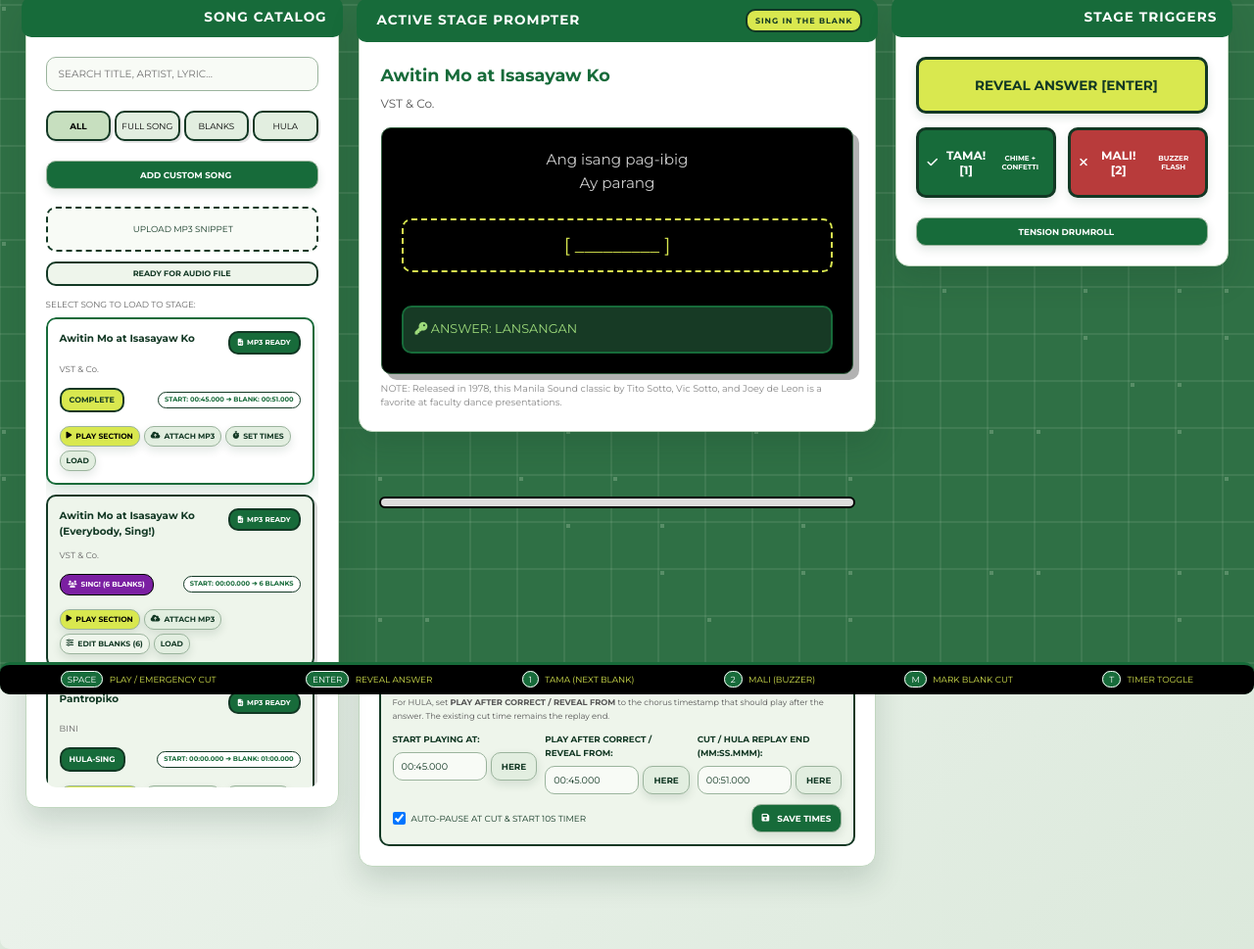
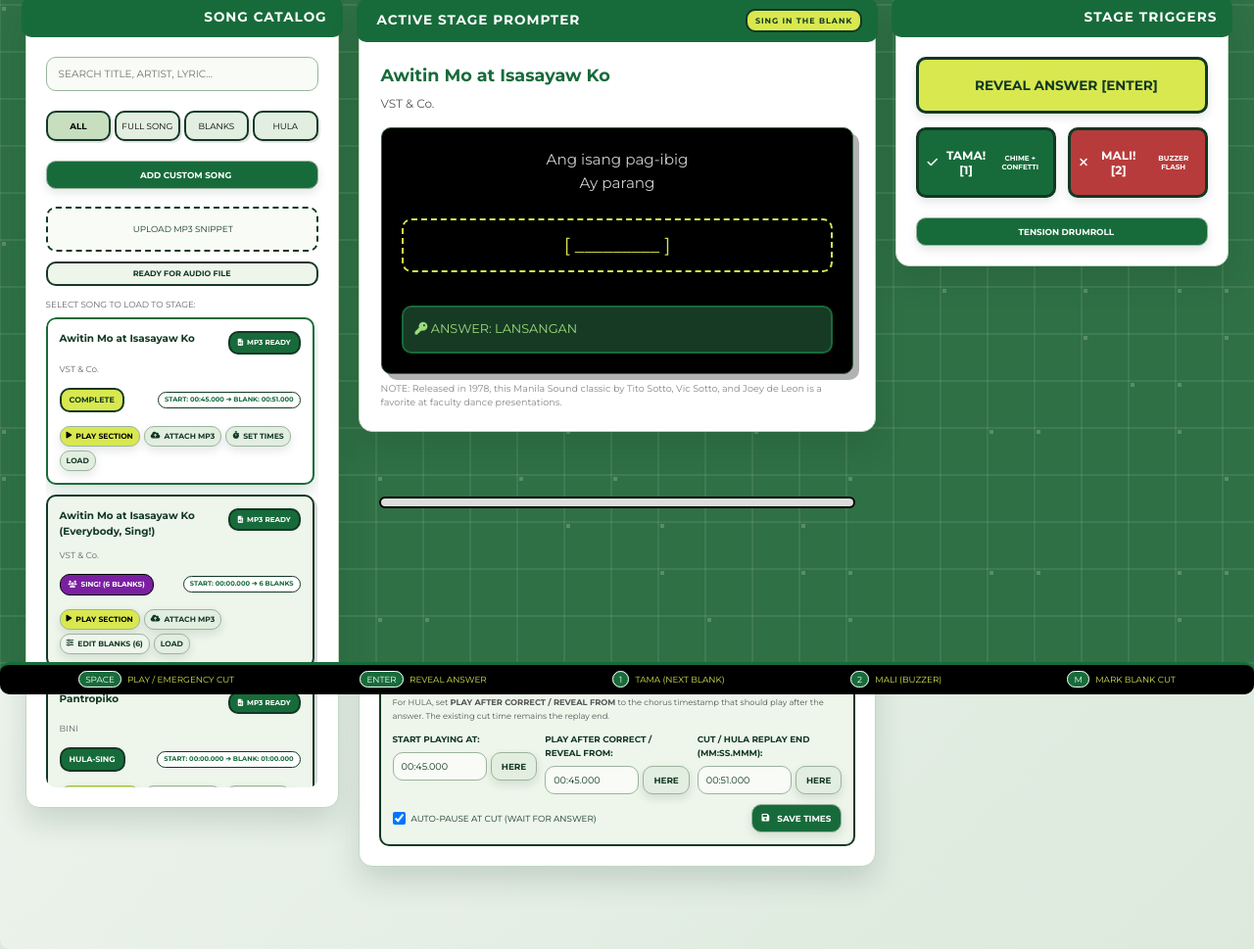
Before and after one commit to frenzjay/SSC-TEACHERSDAY, a Flask app: page /controller in a window 1280 px wide. Shown: the part 91-1060 px from the top of the page at 98% size. Run offline with Flask 3, Linux system fonts and the light colour scheme; some web fonts are replaced.

Commit message:
remove timer

```diff
--- a/static/js/controller.js
+++ b/static/js/controller.js
@@ -10,10 +10,6 @@ document.addEventListener('DOMContentLoaded', () => {
     let audioOutputMode = 'controller';
     let isStageConnected = false;
     let isSmartAutoPlayRunning = false;
-    let timerDuration = 10;
-    let timerRemaining = 10;
-    let timerInterval = null;
-    let isTimerRunning = false;
     let isAnswered = false;
     let hasCutForBlank = false;
 
@@ -106,12 +102,6 @@ document.addEventListener('DOMContentLoaded', () => {
     const btnCorrect = document.getElementById('btn-trigger-correct');
     const btnWrong = document.getElementById('btn-trigger-wrong');
     const btnTension = document.getElementById('btn-trigger-tension');
-    const timerDisplay = document.getElementById('controller-timer-digits');
-    const btnTimerToggle = document.getElementById('btn-timer-toggle');
-    const btnTimerReset = document.getElementById('btn-timer-reset');
-    const btnTimerAdd5 = document.getElementById('btn-timer-add5');
-    const btnTimerSub5 = document.getElementById('btn-timer-sub5');
-    const timerPresetBtns = document.querySelectorAll('.btn-timer-preset');
     const teamsListContainer = document.getElementById('controller-teams-list');
     const newTeamNameInput = document.getElementById('new-team-name-input');
     const btnAddTeam = document.getElementById('btn-add-team');
@@ -172,7 +162,6 @@ document.addEventListener('DOMContentLoaded', () => {
 
     fetchSongs();
     renderTeams();
-    updateTimerDisplay();
 
     window.gameBus.on('SYNC_REQUEST', () => {
         broadcastSyncState();
@@ -216,11 +205,6 @@ document.addEventListener('DOMContentLoaded', () => {
             currentSong,
             isRevealed,
             activeBlankIndex,
-            timer: {
-                remaining: timerRemaining,
-                duration: timerDuration,
-                isRunning: isTimerRunning
-            },
             teams: facultyTeams
         });
     }
@@ -648,8 +632,6 @@ document.addEventListener('DOMContentLoaded', () => {
         hasCutForBlank = false;
         isPlaying = false;
 
-        resetTimer(timerDuration);
-
         document.querySelectorAll('.song-card-item').forEach(el => el.classList.remove('selected'));
         renderSongList();
 
@@ -1604,10 +1586,6 @@ document.addEventListener('DOMContentLoaded', () => {
 
         window.gameAudio.emergencyCut();
         window.gameBus.send('STOP_AUDIO');
-
-        if (!isTimerRunning) {
-            toggleTimer();
-        }
     }
 
     if (btnPlayAudio) btnPlayAudio.addEventListener('click', togglePlay);
@@ -1655,10 +1633,6 @@ document.addEventListener('DOMContentLoaded', () => {
                         btnPlayAudio.innerHTML = '<i class="fa-solid fa-play"></i> CONTINUE SONG [SPACE]';
                         btnPlayAudio.style.background = 'var(--accent-green)';
                         btnPlayAudio.style.color = '#FFF';
-
-                        if (!isTimerRunning) {
-                            toggleTimer();
-                        }
                     }
                 }
 
@@ -1702,10 +1676,6 @@ document.addEventListener('DOMContentLoaded', () => {
                         btnPlayAudio.innerHTML = '<i class="fa-solid fa-play"></i> CONTINUE SONG [SPACE]';
                         btnPlayAudio.style.background = 'var(--accent-green)';
                         btnPlayAudio.style.color = '#FFF';
-
-                        if (!isTimerRunning) {
-                            toggleTimer();
-                        }
                     }
                 }
             }
@@ -1740,9 +1710,6 @@ document.addEventListener('DOMContentLoaded', () => {
 
         if (currentSong.mode === 'everybody_sing') {
             const blanks = currentSong.blanks || [];
-            if (isTimerRunning) {
-                resetTimer(timerDuration);
-            }
             window.gameBus.send('REVEAL_ANSWER');
             if (activeBlankIndex < blanks.length - 1) {
                 activeBlankIndex++;
@@ -1766,9 +1733,6 @@ document.addEventListener('DOMContentLoaded', () => {
         isRevealed = true;
         isAnswered = true;
         hasCutForBlank = true;
-        if (isTimerRunning) {
-            resetTimer(timerDuration);
-        }
         const hulaReplayFrom = Number(currentSong.hula_replay_time ?? currentSong.start_time) || 0;
         const configuredCut = Number(currentSong.blank_time) || 0;
         const hulaReplayUntil = configuredCut > hulaReplayFrom
@@ -1815,8 +1779,6 @@ document.addEventListener('DOMContentLoaded', () => {
                 ? Math.max(0, configuredBlankCut - 0.5)
                 : null;
 
-            resetTimer(timerDuration);
-
             isAnswered = true;
             isRevealed = true;
             updatePrompterForMultiBlank();
@@ -1874,7 +1836,6 @@ document.addEventListener('DOMContentLoaded', () => {
         isAnswered = true;
         isRevealed = true;
         hasCutForBlank = true;
-        resetTimer(timerDuration);
 
         const hulaReplayFrom = Number(currentSong.hula_replay_time ?? currentSong.start_time) || 0;
         const configuredCut = Number(currentSong.blank_time) || 0;
@@ -1930,8 +1891,6 @@ document.addEventListener('DOMContentLoaded', () => {
                 ? Math.max(0, configuredBlankCut - 0.5)
                 : null;
 
-            resetTimer(timerDuration);
-
             isAnswered = true;
             isRevealed = true;
             updatePrompterForMultiBlank();
@@ -1989,7 +1948,6 @@ document.addEventListener('DOMContentLoaded', () => {
         isAnswered = true;
         isRevealed = true;
         hasCutForBlank = true;
-        resetTimer(timerDuration);
 
         const hulaReplayFrom = Number(currentSong.hula_replay_time ?? currentSong.start_time) || 0;
         const configuredCut = Number(currentSong.blank_time) || 0;
@@ -2030,11 +1988,6 @@ document.addEventListener('DOMContentLoaded', () => {
         }
     }
 
-    function triggerTimeout() {
-        window.gameBus.send('TRIGGER_TIMEOUT');
-        window.gameAudio.playTimeoutBuzzer();
-    }
-
     function triggerTension() {
         window.gameBus.send('TENSION_ROLL', { duration: 3.0 });
         window.gameAudio.playTensionRoll(3.0);
@@ -2044,97 +1997,6 @@ document.addEventListener('DOMContentLoaded', () => {
     if (btnCorrect) btnCorrect.addEventListener('click', triggerCorrect);
     if (btnWrong) btnWrong.addEventListener('click', triggerWrong);
     if (btnTension) btnTension.addEventListener('click', triggerTension);
-
-    function updateTimerDisplay(tick = false) {
-        const mins = Math.floor(timerRemaining / 60);
-        const secs = timerRemaining % 60;
-        const formatted = `${mins.toString().padStart(2, '0')}:${secs.toString().padStart(2, '0')}`;
-        timerDisplay.textContent = formatted;
-
-        window.gameBus.send('UPDATE_TIMER', {
-            remaining: timerRemaining,
-            duration: timerDuration,
-            isRunning: isTimerRunning,
-            tick
-        });
-    }
-
-    function toggleTimer() {
-        if (isTimerRunning) {
-            clearInterval(timerInterval);
-            timerInterval = null;
-            isTimerRunning = false;
-            btnTimerToggle.innerHTML = '<i class="fa-solid fa-play"></i> START [T]';
-            btnTimerToggle.style.background = 'var(--accent-green)';
-            btnTimerToggle.style.color = '#FFF';
-        } else {
-            if (timerRemaining <= 0) timerRemaining = timerDuration;
-            isTimerRunning = true;
-            btnTimerToggle.innerHTML = '<i class="fa-solid fa-pause"></i> PAUSE [T]';
-            btnTimerToggle.style.background = 'var(--accent-yellow)';
-            btnTimerToggle.style.color = '#000';
-
-            timerInterval = setInterval(() => {
-                if (timerRemaining > 0) {
-                    timerRemaining--;
-                    updateTimerDisplay(true);
-
-                    if (timerRemaining <= 5 && timerRemaining > 0) {
-                        window.gameAudio.playWarningCountdown(timerRemaining);
-                    }
-
-                    if (timerRemaining === 0) {
-                        clearInterval(timerInterval);
-                        timerInterval = null;
-                        isTimerRunning = false;
-                        btnTimerToggle.innerHTML = '<i class="fa-solid fa-play"></i> START [T]';
-                        btnTimerToggle.style.background = 'var(--accent-green)';
-                        btnTimerToggle.style.color = '#FFF';
-
-                        if (!isAnswered) {
-                            triggerTimeout();
-                        }
-                    }
-                }
-            }, 1000);
-        }
-        updateTimerDisplay(false);
-    }
-
-    function resetTimer(seconds = timerDuration) {
-        if (timerInterval) {
-            clearInterval(timerInterval);
-            timerInterval = null;
-        }
-        isTimerRunning = false;
-        timerRemaining = seconds;
-        timerDuration = seconds;
-        isAnswered = false;
-        btnTimerToggle.innerHTML = '<i class="fa-solid fa-play"></i> START [T]';
-        btnTimerToggle.style.background = 'var(--accent-green)';
-        btnTimerToggle.style.color = '#FFF';
-        updateTimerDisplay(false);
-    }
-
-    if (btnTimerToggle) btnTimerToggle.addEventListener('click', toggleTimer);
-    if (btnTimerReset) btnTimerReset.addEventListener('click', () => resetTimer(timerDuration));
-    if (btnTimerAdd5) btnTimerAdd5.addEventListener('click', () => {
-        timerRemaining += 5;
-        updateTimerDisplay(false);
-    });
-    if (btnTimerSub5) btnTimerSub5.addEventListener('click', () => {
-        timerRemaining = Math.max(0, timerRemaining - 5);
-        updateTimerDisplay(false);
-    });
-
-    timerPresetBtns.forEach(btn => {
-        btn.addEventListener('click', () => {
-            timerPresetBtns.forEach(b => b.classList.remove('active'));
-            btn.classList.add('active');
-            const secs = parseInt(btn.dataset.seconds, 10);
-            resetTimer(secs);
-        });
-    });
 
     function renderTeams() {
         if (!teamsListContainer) return;
@@ -2234,9 +2096,6 @@ document.addEventListener('DOMContentLoaded', () => {
         } else if (e.key === 'p' || e.key === 'P') {
             e.preventDefault();
             btnPrevBlank?.click();
-        } else if (e.key === 't' || e.key === 'T') {
-            e.preventDefault();
-            toggleTimer();
         }
     });
 
--- a/templates/controller.html
+++ b/templates/controller.html
@@ -209,7 +209,7 @@
                     <div style="display: flex; justify-content: space-between; align-items: center; gap: 6px; flex-wrap: wrap;">
                         <label style="font-size: 0.55rem; cursor: pointer; display: flex; align-items: center; gap: 6px; user-select: none;">
                             <input type="checkbox" id="check-auto-pause-blank" checked style="width: auto;">
-                            <span>AUTO-PAUSE AT CUT & START 10S TIMER</span>
+                            <span>AUTO-PAUSE AT CUT (WAIT FOR ANSWER)</span>
                         </label>
                         <button type="button" id="btn-save-timestamps" class="btn btn-sm btn-action">
                             <i class="fa-solid fa-floppy-disk"></i> SAVE TIMES
@@ -239,31 +239,6 @@
                 <button id="btn-trigger-tension" class="btn btn-yellow btn-full btn-sm">
                     <i class="fa-solid"></i> TENSION DRUMROLL
                 </button>
-            </div>
-            <div class="timer-control-card">
-                <div style="font-size: 0.75rem; font-weight: bold; margin-bottom: 8px;">
-                    <i class="fa-regular"></i>COUNTDOWN
-                </div>
-
-                <div id="controller-timer-digits" class="timer-digits-display">
-                    00:10
-                </div>
-
-                <div class="timer-preset-row">
-                    <button class="btn btn-sm btn-timer-preset active" data-seconds="10">10S</button>
-                    <button class="btn btn-sm btn-timer-preset" data-seconds="15">15S</button>
-                    <button class="btn btn-sm btn-timer-preset" data-seconds="20">20S</button>
-                    <button class="btn btn-sm btn-timer-preset" data-seconds="30">30S</button>
-                    <button id="btn-timer-reset" class="btn btn-sm btn-danger">RESET</button>
-                </div>
-
-                <div class="timer-actions-row">
-                    <button id="btn-timer-toggle" class="btn btn-action" style="flex: 2;">
-                        <i class="fa-solid"></i> START [T]
-                    </button>
-                    <button id="btn-timer-add5" class="btn btn-sm" style="flex: 1;">+5s</button>
-                    <button id="btn-timer-sub5" class="btn btn-sm" style="flex: 1;">-5s</button>
-                </div>
             </div>
         </aside>
     </main>
@@ -431,7 +406,6 @@
         <div><span class="hotkey-tag">1</span> TAMA (NEXT BLANK)</div>
         <div><span class="hotkey-tag">2</span> MALI (BUZZER)</div>
         <div><span class="hotkey-tag">M</span> MARK BLANK CUT</div>
-        <div><span class="hotkey-tag">T</span> TIMER TOGGLE</div>
     </div>
 
     <script src="{{ url_for('static', filename='js/bg-canvas.js') }}"></script>
--- a/templates/display.html
+++ b/templates/display.html
@@ -23,10 +23,6 @@
         <div class="stage-brand-logos" aria-label="Siquijor State College Student Government">
             <img src="{{ url_for('static', filename='logo/ssc.png', v='transparent') }}" alt="Siquijor State College logo">
             <img src="{{ url_for('static', filename='logo/sg.png') }}" alt="Student Government logo">
-        </div>
-        <div id="stage-timer-box" class="stage-timer-box hidden">
-            <span class="stage-timer-label"><i class="fa-regular"></i> TIME</span>
-            <span id="stage-timer-digits" class="stage-timer-digits">00:10</span>
         </div>
     </header>
 
--- a/templates/index.html
+++ b/templates/index.html
@@ -185,11 +185,6 @@
                         <td>MALI (Wrong)</td>
                         <td>Crimson red fullscreen flash, buzzer X graphic, and harsh retro buzzer sound.</td>
                     </tr>
-                    <tr>
-                        <td><span class="badge badge-yellow">T</span></td>
-                        <td>Toggle Master Timer</td>
-                        <td>Starts or pauses the digital countdown clock on both screens.</td>
-                    </tr>
                 </tbody>
             </table>
         </section>
```
Also changed, not shown: static/js/display.js (+3 -43 lines).
